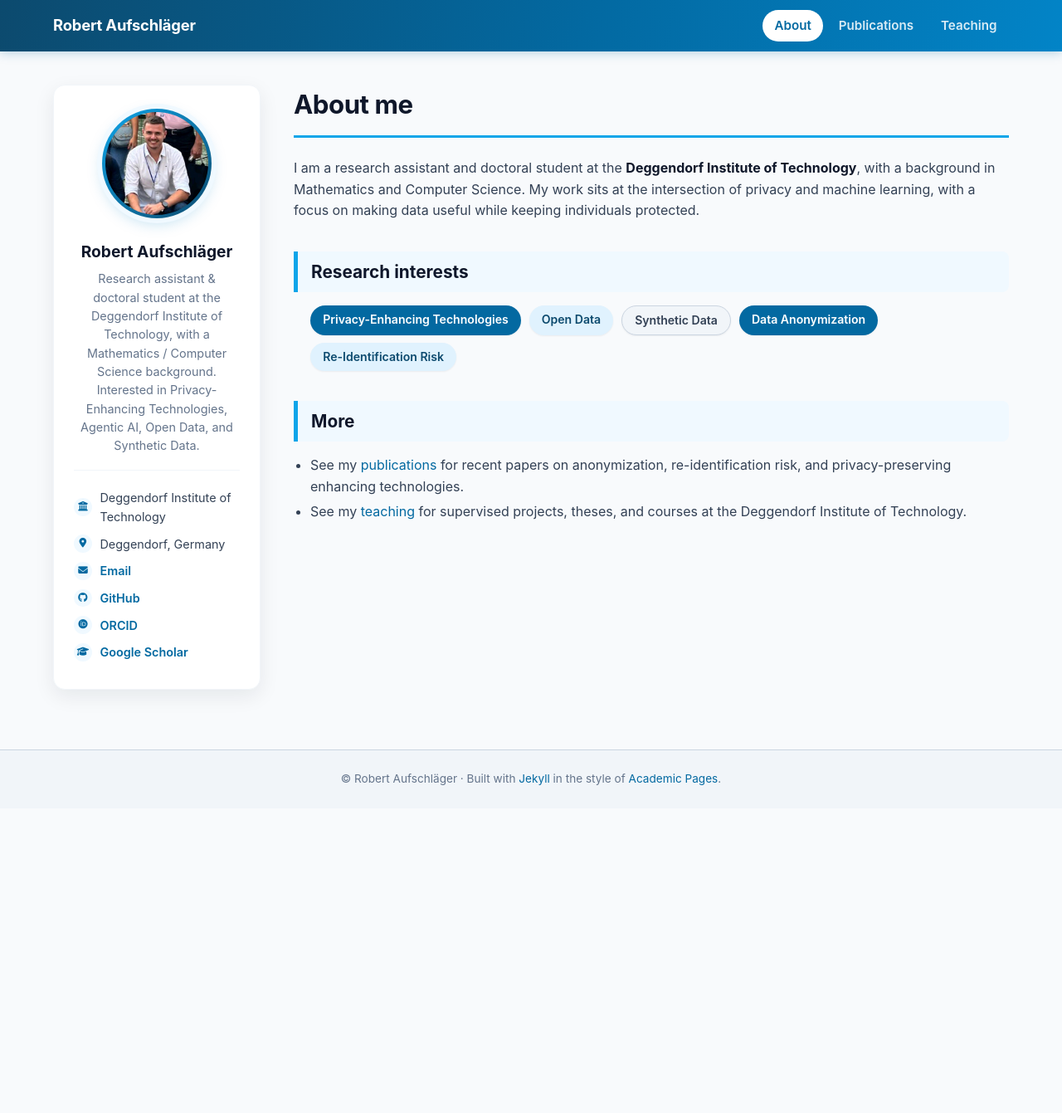
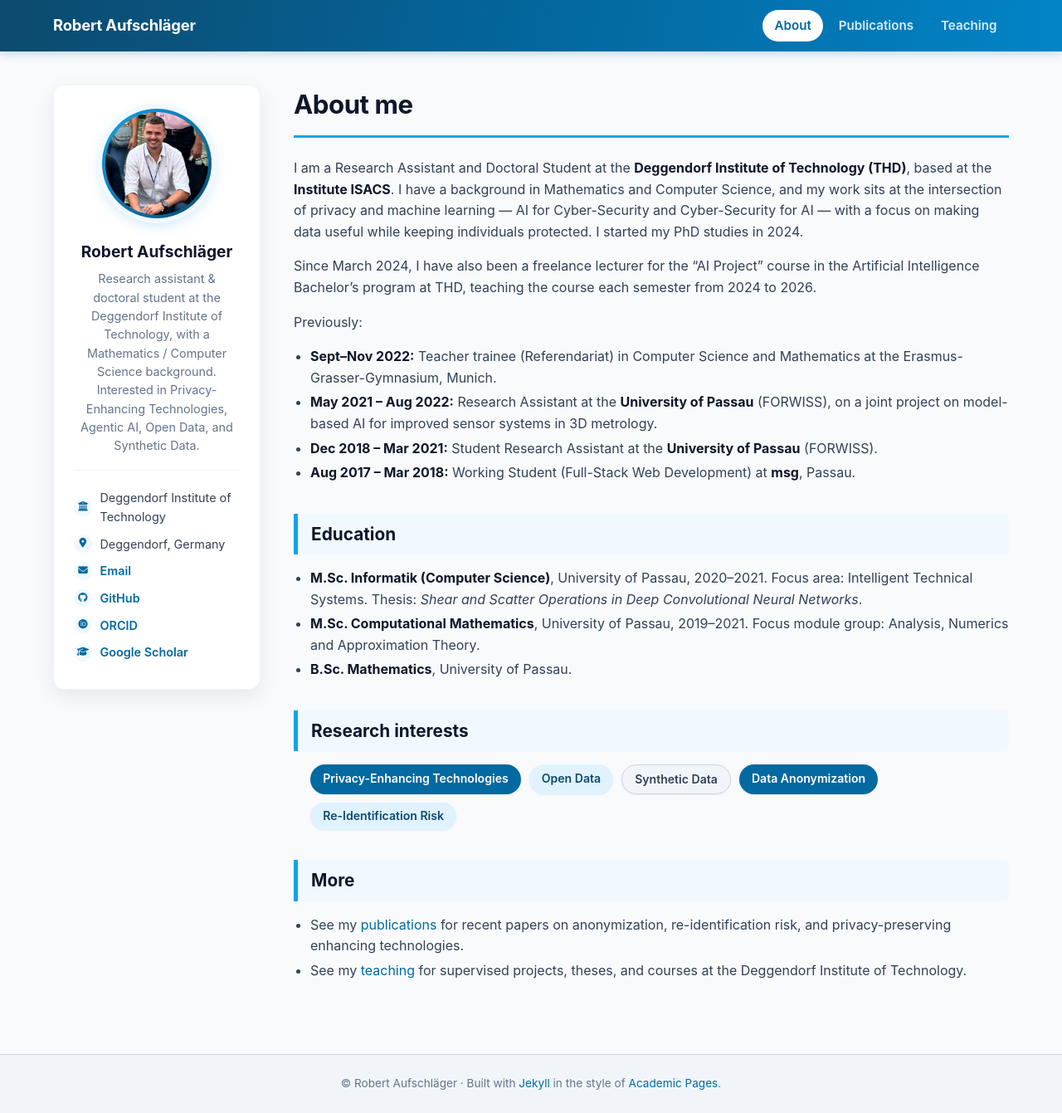
Before and after one commit to RAufschlaeger/raufschlaeger.github.io, a Jekyll site: the page built from index.md, in a window 1280 px wide and 1341 px high. Shown: the whole window at 83% size. Built offline with Jekyll 4.4.1, drawn with Linux system fonts in a browser that asks for light colours.

Commit message:
Update minor things.

```diff
--- a/index.md
+++ b/index.md
@@ -4,10 +4,37 @@ title: About me
 class: about
 ---
 
-I am a research assistant and doctoral student at the **Deggendorf Institute of
-Technology**, with a background in Mathematics and Computer Science. My work sits
-at the intersection of privacy and machine learning, with a focus on making data
-useful while keeping individuals protected.
+I am a Research Assistant and Doctoral Student at the **Deggendorf Institute of
+Technology (THD)**, based at the **Institute ISACS**. I have a background in
+Mathematics and Computer Science, and my work sits at the intersection of
+privacy and machine learning — AI for Cyber-Security and Cyber-Security for AI
+— with a focus on making data useful while keeping individuals protected. I
+started my PhD studies in 2024.
+
+Since March 2024, I have also been a freelance lecturer for the "AI Project"
+course in the Artificial Intelligence Bachelor's program at THD, teaching the
+course each semester from 2024 to 2026.
+
+Previously:
+
+- **Sept–Nov 2022:** Teacher trainee (Referendariat) in Computer Science and
+  Mathematics at the Erasmus-Grasser-Gymnasium, Munich.
+- **May 2021 – Aug 2022:** Research Assistant at the **University of Passau**
+  (FORWISS), on a joint project on model-based AI for improved sensor systems in
+  3D metrology.
+- **Dec 2018 – Mar 2021:** Student Research Assistant at the **University of
+  Passau** (FORWISS).
+- **Aug 2017 – Mar 2018:** Working Student (Full-Stack Web Development) at
+  **msg**, Passau.
+
+## Education
+
+- **M.Sc. Informatik (Computer Science)**, University of Passau, 2020–2021.
+  Focus area: Intelligent Technical Systems. Thesis: *Shear and Scatter
+  Operations in Deep Convolutional Neural Networks*.
+- **M.Sc. Computational Mathematics**, University of Passau, 2019–2021. Focus
+  module group: Analysis, Numerics and Approximation Theory.
+- **B.Sc. Mathematics**, University of Passau.
 
 ## Research interests
 
```
Also changed, not shown: teaching.md (+3 -0 lines).
